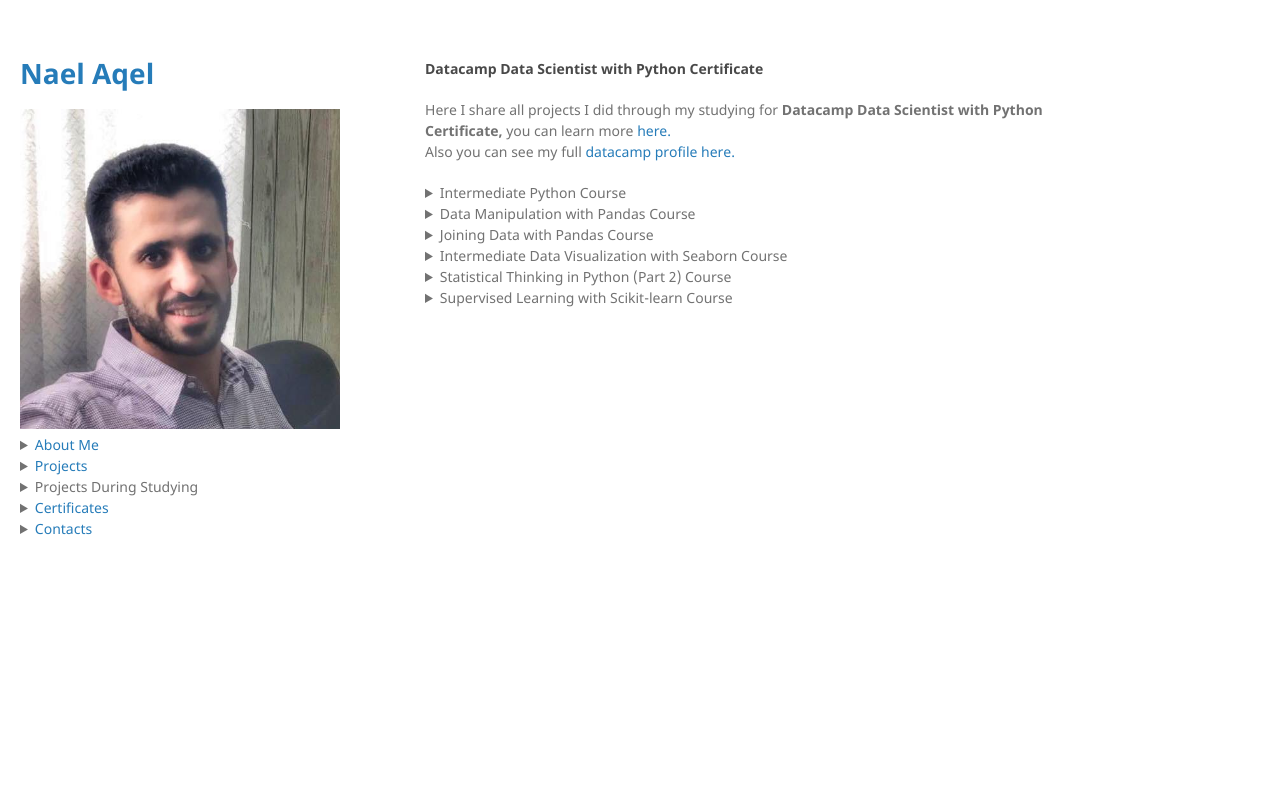
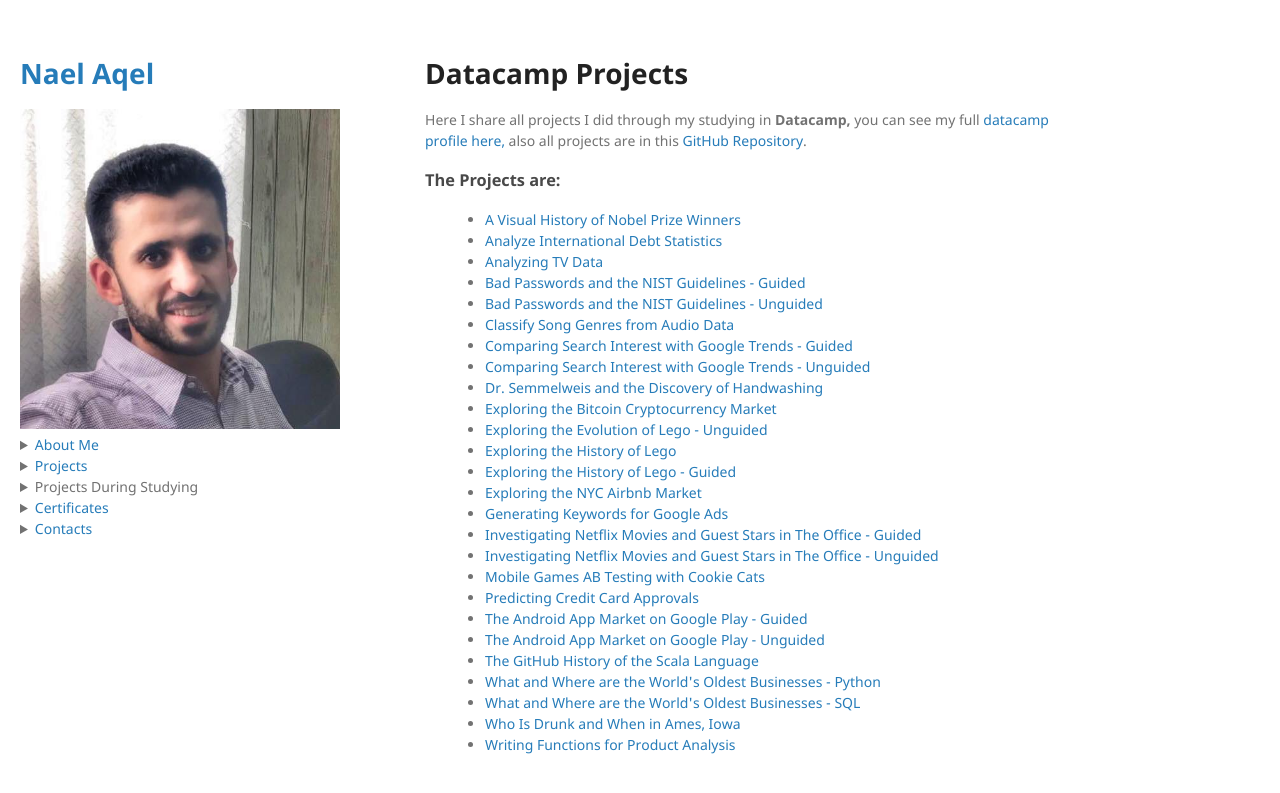
Before and after one commit to NaelAqel/naelaqel.github.io, a Jekyll site: the page built from Datacamp.md, in a window 1280 px wide. Shown: the top 793 px of the page. Built offline with Jekyll 4.4.1, drawn with Linux system fonts in a browser that asks for light colours.

Commit message:
Add project names

```diff
--- a/Datacamp.md
+++ b/Datacamp.md
@@ -3,44 +3,62 @@
 ---
 <section1></section1>
 
-<h4>Datacamp Data Scientist with Python Certificate</h4>
-<p>Here I share all projects I did through my studying for <b>Datacamp Data Scientist with Python Certificate,</b> you can learn more <a target='_blank'  href='https://www.datacamp.com/tracks/data-scientist-with-python'>here.</a><br>Also you can see my full <a target='_blank'  href='https://www.datacamp.com/profile/naelaqel'>datacamp profile here.</a></p>
+<h1>Datacamp Projects</h1>
+<p>Here I share all projects I did through my studying in <b>Datacamp,</b> you can see my full <a target='_blank'  href='https://www.datacamp.com/profile/naelaqel'>datacamp profile here,</a> also all projects are in this <a target='_blank'  href='https://github.com/NaelAqel/Datacamp_Projects'>GitHub Repository</a>.</p>
 
-<details>
-  <summary>Intermediate Python Course</summary>
+<h3>The Projects are:</h3>
 
-  <li><a target='_blank'  href='https://app.datacamp.com/workspace/w/6b88fb76-dc15-41c9-96f5-b6f5c76efe63'>Investigating Netflix Movies and Guest Stars in The Office - Guided
-</a></li>
-  <li><a target='_blank'  href='https://app.datacamp.com/workspace/w/945bcf6f-7350-4454-bf57-8824bed329cc'>Investigating Netflix Movies and Guest Stars in The Office - Unguided
-</a></li>
-</details>
+<ul>
+  <li><a target='_blank'  href=''>A Visual History of Nobel Prize Winners</a></li>
 
-<details>
-  <summary>Data Manipulation with Pandas Course</summary>
+  <li><a target='_blank'  href=''>Analyze International Debt Statistics</a></li>
 
-  <li><a target='_blank'  href='https://app.datacamp.com/workspace/w/a2bcf054-08fe-4f07-8e0f-affe6fbb5b03'>The Android App Market on Google Play - Guided</a></li>
-</details>
+  <li><a target='_blank'  href=''>Analyzing TV Data</a></li>
 
-<details>
-  <summary>Joining Data with Pandas Course</summary>
+  <li><a target='_blank'  href=''>Bad Passwords and the NIST Guidelines - Guided</a></li>
 
-  <li><a target='_blank'  href='https://app.datacamp.com/workspace/w/2685de67-63c1-44c8-8e53-57e0a9f23b66'>The GitHub History of the Scala Language</a></li>
-</details>
+  <li><a target='_blank'  href=''>Bad Passwords and the NIST Guidelines - Unguided</a></li>
 
-<details>
-  <summary>Intermediate Data Visualization with Seaborn Course</summary>
+  <li><a target='_blank'  href=''>Classify Song Genres from Audio Data</a></li>
 
-  <li><a target='_blank'  href='https://app.datacamp.com/workspace/w/fee0a549-bd1b-4569-9e80-f78eba8692fe'>A Visual History of Nobel Prize Winners</a></li>
-</details>
+  <li><a target='_blank'  href=''>Comparing Search Interest with Google Trends - Guided</a></li>
 
-<details>
-  <summary>Statistical Thinking in Python (Part 2) Course</summary>
+  <li><a target='_blank'  href=''>Comparing Search Interest with Google Trends - Unguided</a></li>
 
-  <li><a target='_blank'  href='https://app.datacamp.com/workspace/w/764c76df-d2b7-424e-ba3f-46f96204df91'>Dr. Semmelweis and the Discovery of Handwashing</a></li>
-</details>
+  <li><a target='_blank'  href=''>Dr. Semmelweis and the Discovery of Handwashing</a></li>
 
-<details>
-  <summary>Supervised Learning with Scikit-learn Course</summary>
+  <li><a target='_blank'  href=''>Exploring the Bitcoin Cryptocurrency Market</a></li>
 
-  <li><a target='_blank'  href='https://app.datacamp.com/workspace/w/2e814a20-a41e-44fd-90c1-5606714fd9f4'>Predicting Credit Card Approvals</a></li>
-</details>
+  <li><a target='_blank'  href=''>Exploring the Evolution of Lego - Unguided</a></li>
+
+  <li><a target='_blank'  href=''>Exploring the History of Lego</a></li>
+
+  <li><a target='_blank'  href=''>Exploring the History of Lego - Guided</a></li>
+
+  <li><a target='_blank'  href=''>Exploring the NYC Airbnb Market</a></li>
+
+  <li><a target='_blank'  href=''>Generating Keywords for Google Ads</a></li>
+
+  <li><a target='_blank'  href=''>Investigating Netflix Movies and Guest Stars in The Office - Guided</a></li>
+
+  <li><a target='_blank'  href=''>Investigating Netflix Movies and Guest Stars in The Office - Unguided</a></li>
+
+  <li><a target='_blank'  href=''>Mobile Games AB Testing with Cookie Cats</a></li>
+
+  <li><a target='_blank'  href=''>Predicting Credit Card Approvals</a></li>
+
+  <li><a target='_blank'  href=''>The Android App Market on Google Play - Guided</a></li>
+
+  <li><a target='_blank'  href=''>The Android App Market on Google Play - Unguided</a></li>
+
+  <li><a target='_blank'  href=''>The GitHub History of the Scala Language</a></li>
+
+  <li><a target='_blank'  href=''>What and Where are the World's Oldest Businesses - Python</a></li>
+
+  <li><a target='_blank'  href=''>What and Where are the World's Oldest Businesses - SQL</a></li>
+
+  <li><a target='_blank'  href=''>Who Is Drunk and When in Ames, Iowa</a></li>
+
+  <li><a target='_blank'  href=''>Writing Functions for Product Analysis</a></li>
+
+</ul>
```
